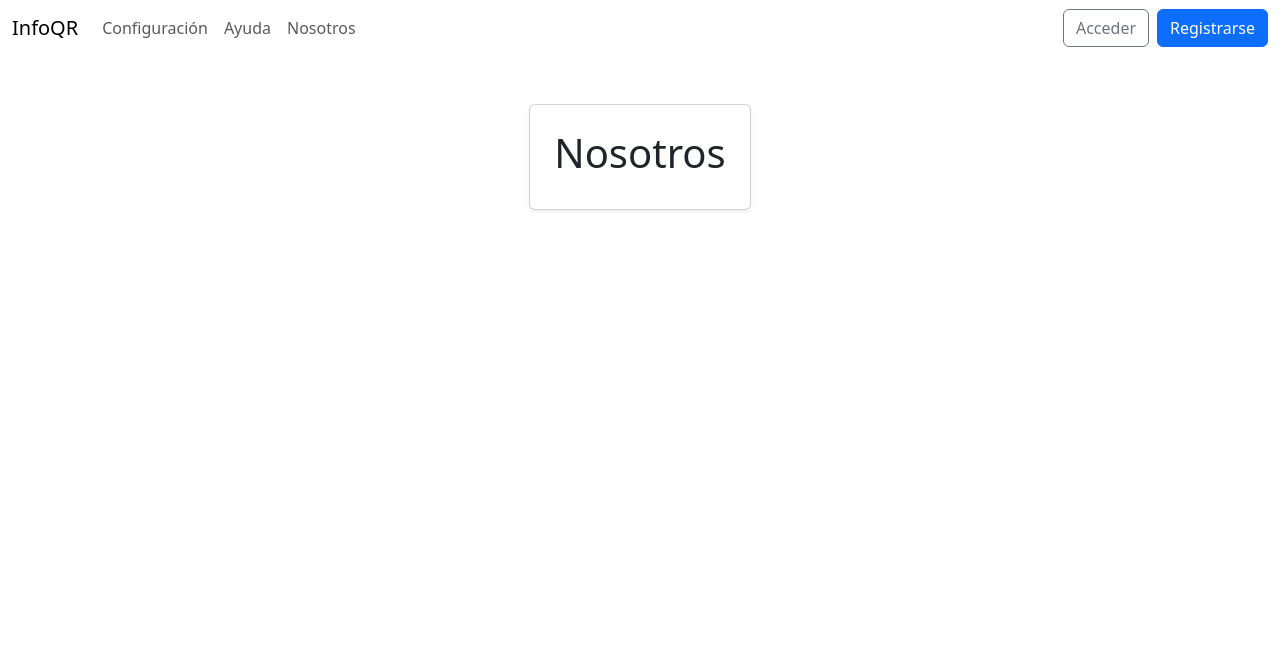
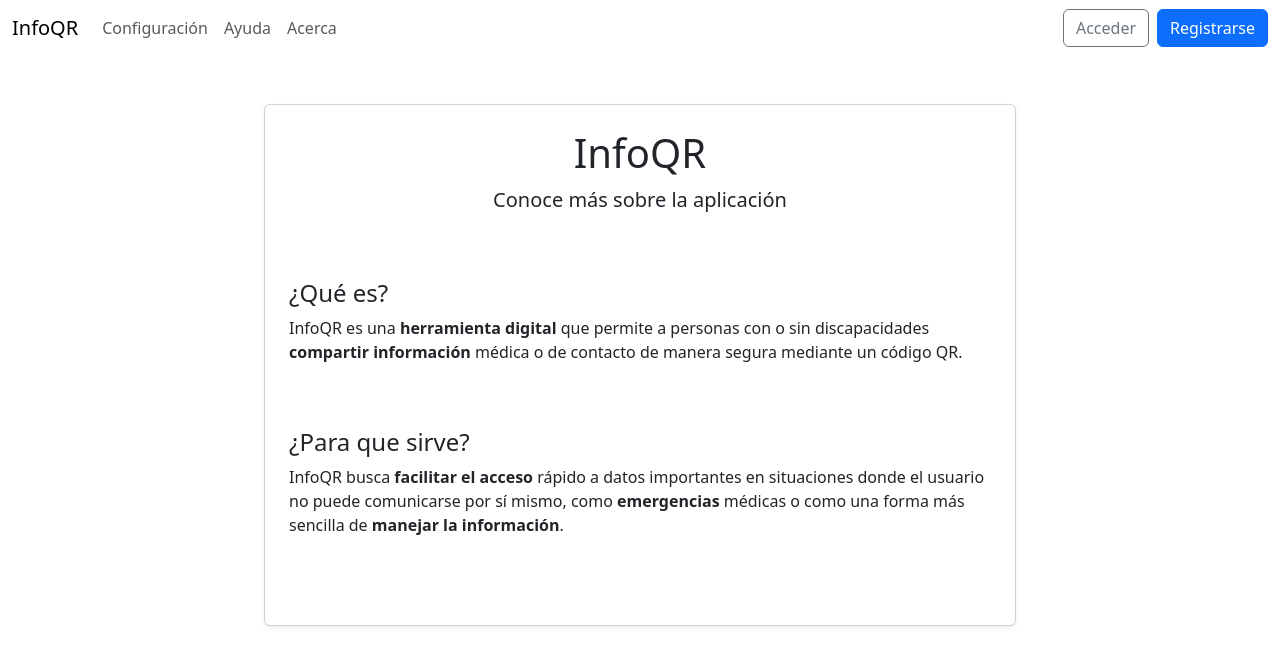
Before and after one commit to depthlost/info-qr, a Flask app: template app/templates/about.html in a window 1280 px wide. Shown: the top 666 px of the page. Run offline with Flask 3, Linux system fonts and the light colour scheme; the template is opened without the code that fills it, so the values that code supplies are empty; parts of the project's set-up code (start-up, migrations or seed data) failed here and were passed over.

Commit message:
Se agregó la página "Acerca de".

```diff
--- a/app/controllers/routes.py
+++ b/app/controllers/routes.py
@@ -19,7 +19,7 @@ def set_routes(app):
     )
 
     app.add_url_rule(
-        rule = "/nosotros",
+        rule = "/acerca",
         view_func = about,
         methods=["GET"]
     )
--- a/app/templates/about.html
+++ b/app/templates/about.html
@@ -1,7 +1,28 @@
 {% extends "base.html" %}
 
-{% block title %}Info QR - Nosotros{% endblock %}
+{% block title %}Info QR - Acerca{% endblock %}
 
 {% block body_content %}
-    <h1>Nosotros</h1>
+    <header class="mb-5 text-center">
+      <h1 class="display-6">InfoQR</h1>
+      <p class="lead">Conoce más sobre la aplicación</p>
+    </header>
+
+    <section aria-labelledby="title-of-what-is-it" class="mb-5">
+      <h2 id="title-of-what-is-it" class="h4">¿Qué es?</h2>
+      <p>
+        InfoQR es una <strong>herramienta digital</strong> que permite a personas con o sin
+        discapacidades <strong>compartir información</strong> médica o de contacto de manera
+        segura mediante un código QR.
+      </p>
+    </section>
+
+    <section aria-labelledby="title-of-what-is-it-for" class="mb-5">
+      <h2 id="title-of-what-is-it-for" class="h4">¿Para que sirve?</h2>
+      <p>
+        InfoQR busca <strong>facilitar el acceso</strong> rápido a datos importantes en situaciones
+        donde el usuario no puede comunicarse por sí mismo, como <strong>emergencias</strong> médicas
+        o como una forma más sencilla de <strong>manejar la información</strong>.
+      </p>
+    </section>
 {% endblock %}
--- a/app/templates/base.html
+++ b/app/templates/base.html
@@ -30,7 +30,7 @@
                     <a class="nav-link" href="{{ url_for('help') }}">Ayuda</a>
                     </li>
                     <li class="nav-item">
-                    <a class="nav-link" href="{{ url_for('about') }}">Nosotros</a>
+                    <a class="nav-link" href="{{ url_for('about') }}">Acerca</a>
                     </li>
                 </ul>
                 <div class="d-flex gap-2">
```
